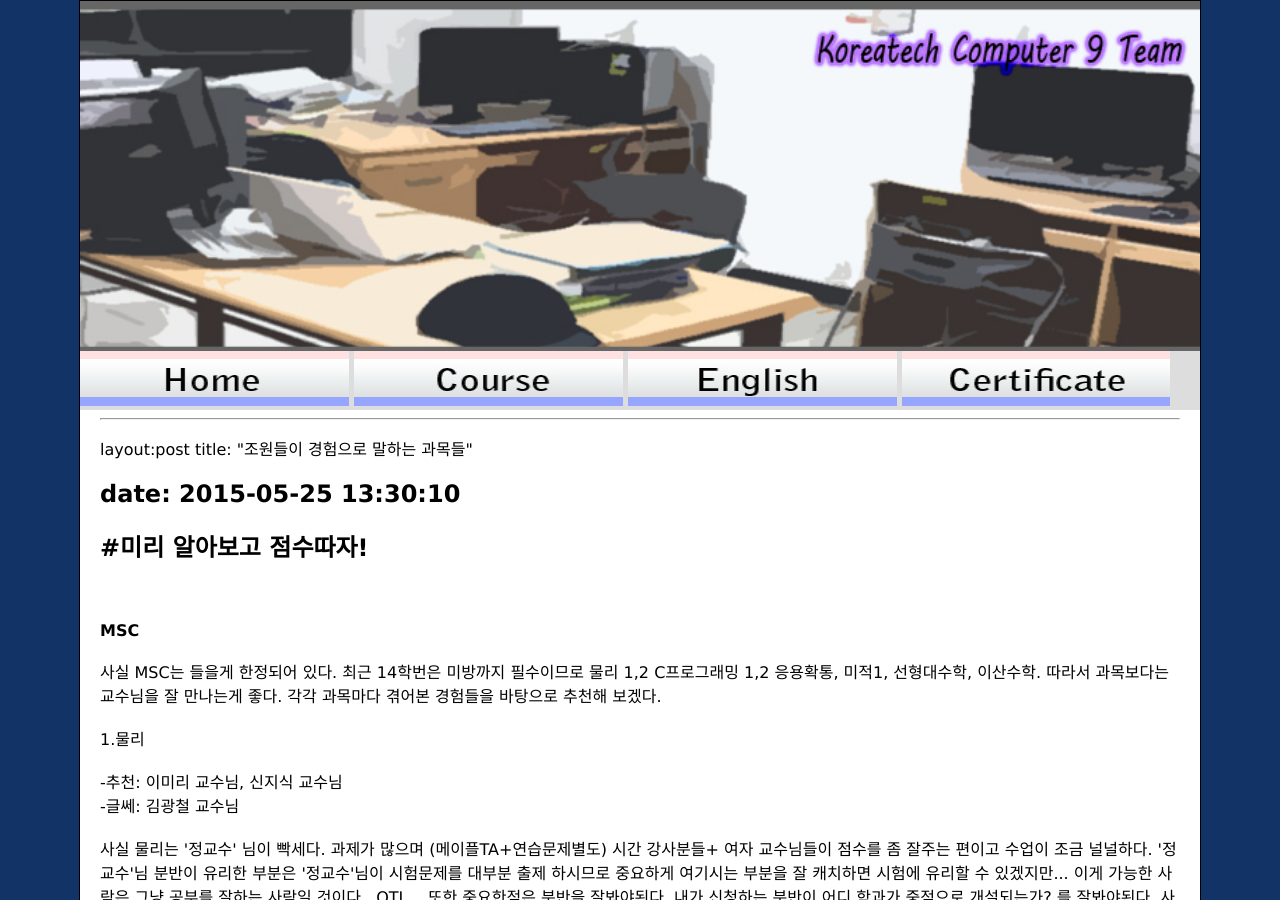
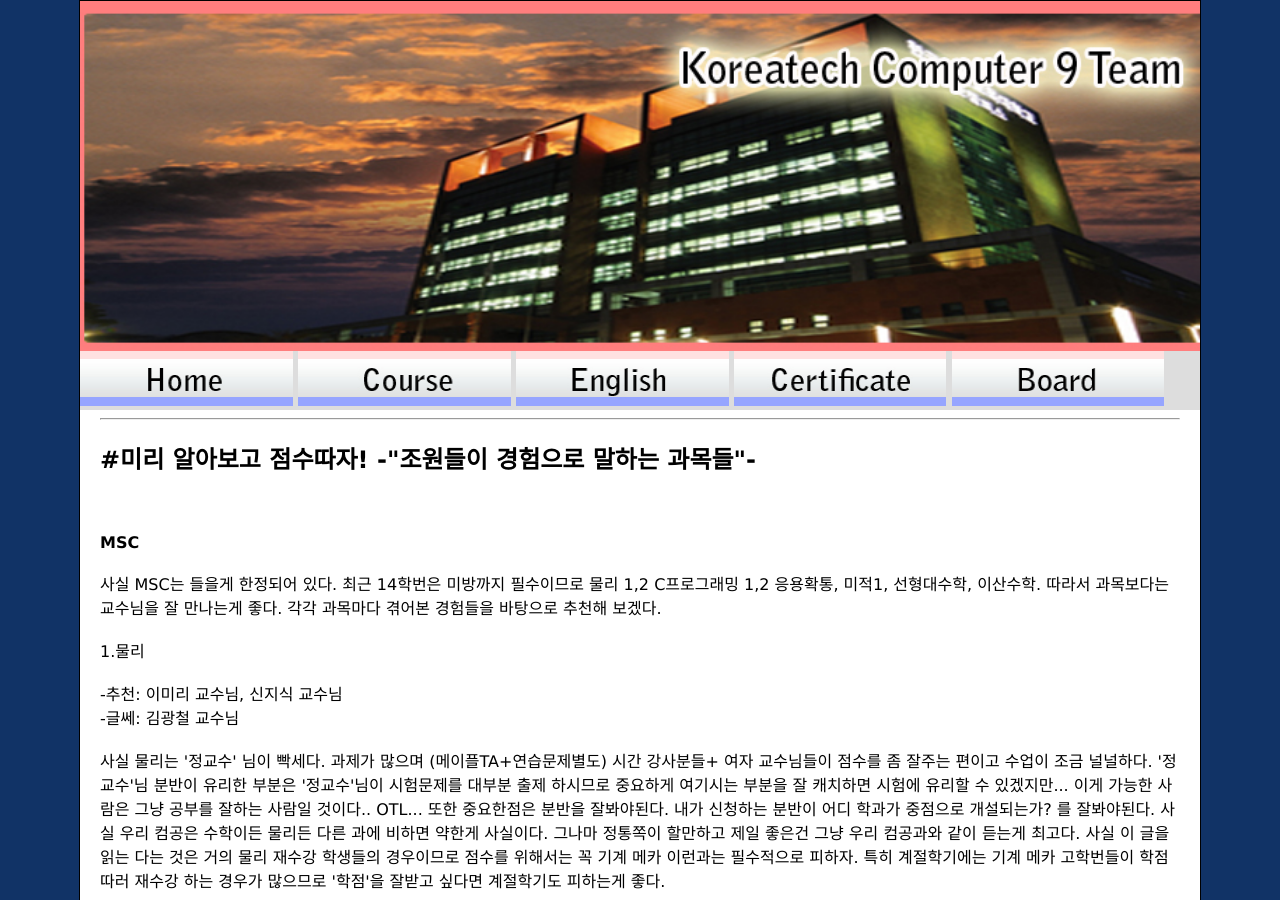
Before and after one commit to myungkwan/computer9team.github.com, a Jekyll site: the page recommend.html, which Jekyll copies as it is, in a window 1280 px wide and 900 px high. Built offline with Jekyll 4.4.1, drawn with Linux system fonts in a browser that asks for light colours.

Commit message:
Update recommend.html

```diff
--- a/recommend.html
+++ b/recommend.html
@@ -57,22 +57,17 @@
 
 <div id="container">
     <div id="header">
-        <img src="img2/logo.jpg" width="100%" style="max-width: 100%; height:auto;" /><br />
-        <a href="checkgraduation.html"><img src="img2/home.jpg" width="24%" height="55" /></a>
-        <a href="course.html"><img src="img2/course.jpg" width="24%" height="55" /></a>
-        <a href="english.html"><img src="img2/Englsih.jpg" width="24%" height="55" /></a>
-        <a href="certificate.html"><img src="img2/certificate.jpg" width="24%" height="55" /></a><br />
+        <img src="img2/logo2.jpg" width="100%" style="max-width: 100%; height:auto;" /><br />
+        <a href="index.html"><img src="img2/home.jpg" width="19%" height="55" /></a>
+        <a href="course.html"><img src="img2/course.jpg" width="19%" height="55" /></a>
+        <a href="english.html"><img src="img2/Englsih.jpg" width="19%" height="55" /></a>
+        <a href="certificate.html"><img src="img2/certificate.jpg" width="19%" height="55" /></a>
+        <a href="board.html"><img src="img2/board.jpg" width="19%" height="55" /></a><br />
         <!-- end #header -->
     </div>
     <div id="mainContent">
-        <hr />
-
-        <p>layout:post
-            title: "조원들이 경험으로 말하는 과목들"</p>
-
-        <h2>date: 2015-05-25 13:30:10</h2>
-
-        <h2>#미리 알아보고 점수따자!</h2>
+        <hr/>
+        <h2>#미리 알아보고 점수따자! -"조원들이 경험으로 말하는 과목들"- </h2>
 
         <p><br>
             <br>
@@ -241,6 +236,7 @@
         <p>경험상 꿀과목, 특히 시험을 보지 않는 과목들로 소개를 해보았다. 이러한 정보를 미리 알고 가는 것과 그냥 모르고 선택하여 듣는 것은 정말 천지 차이이다.
             조원들이 대부분 4학년으로 이러한 경험들이 많아 정보가 많았고 이글을 읽는 여러분에게 도움이 되었으면 한다.</p>
 
+        <hr/>
 
     </div>
     <div id="footer">
```
